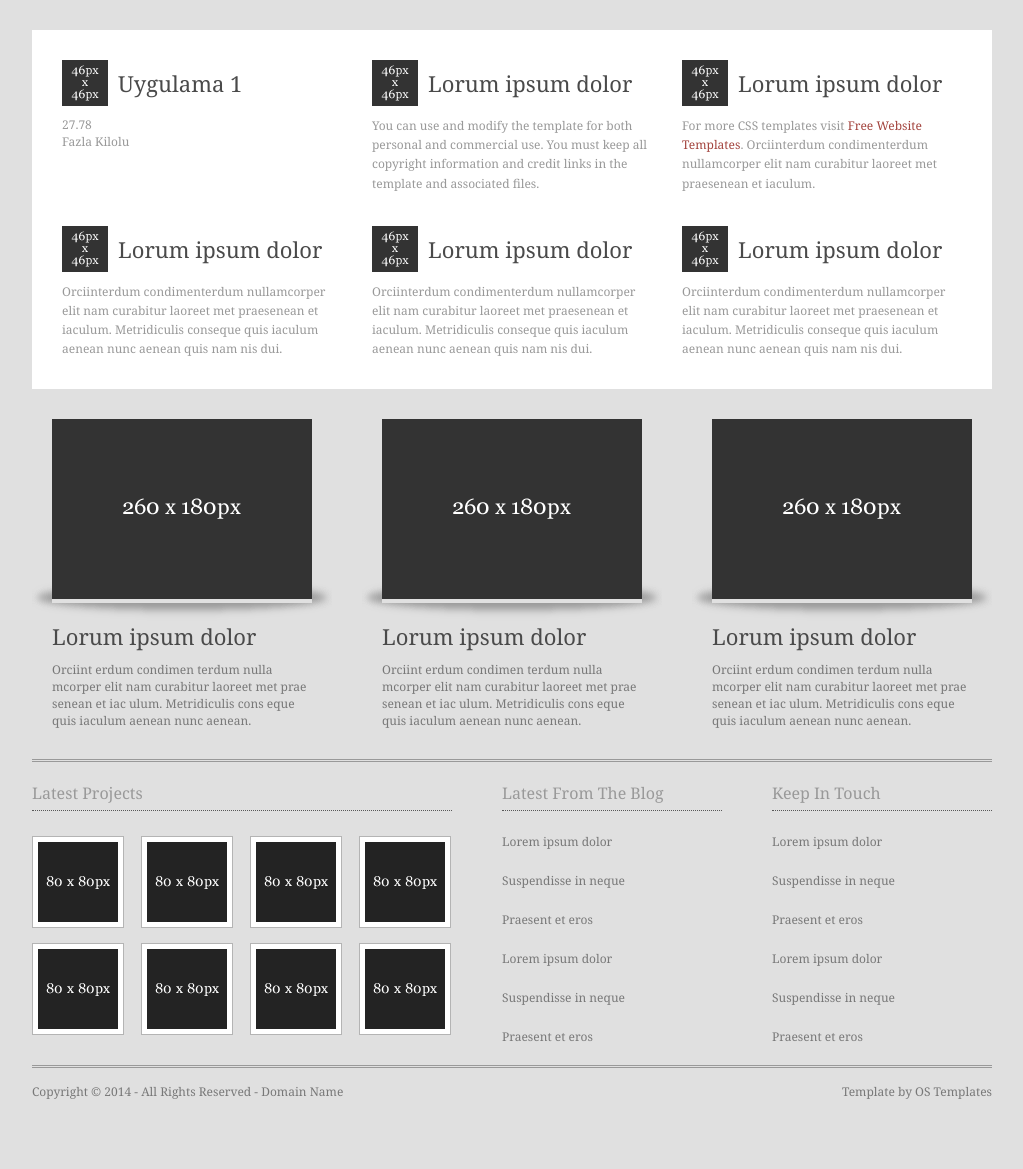
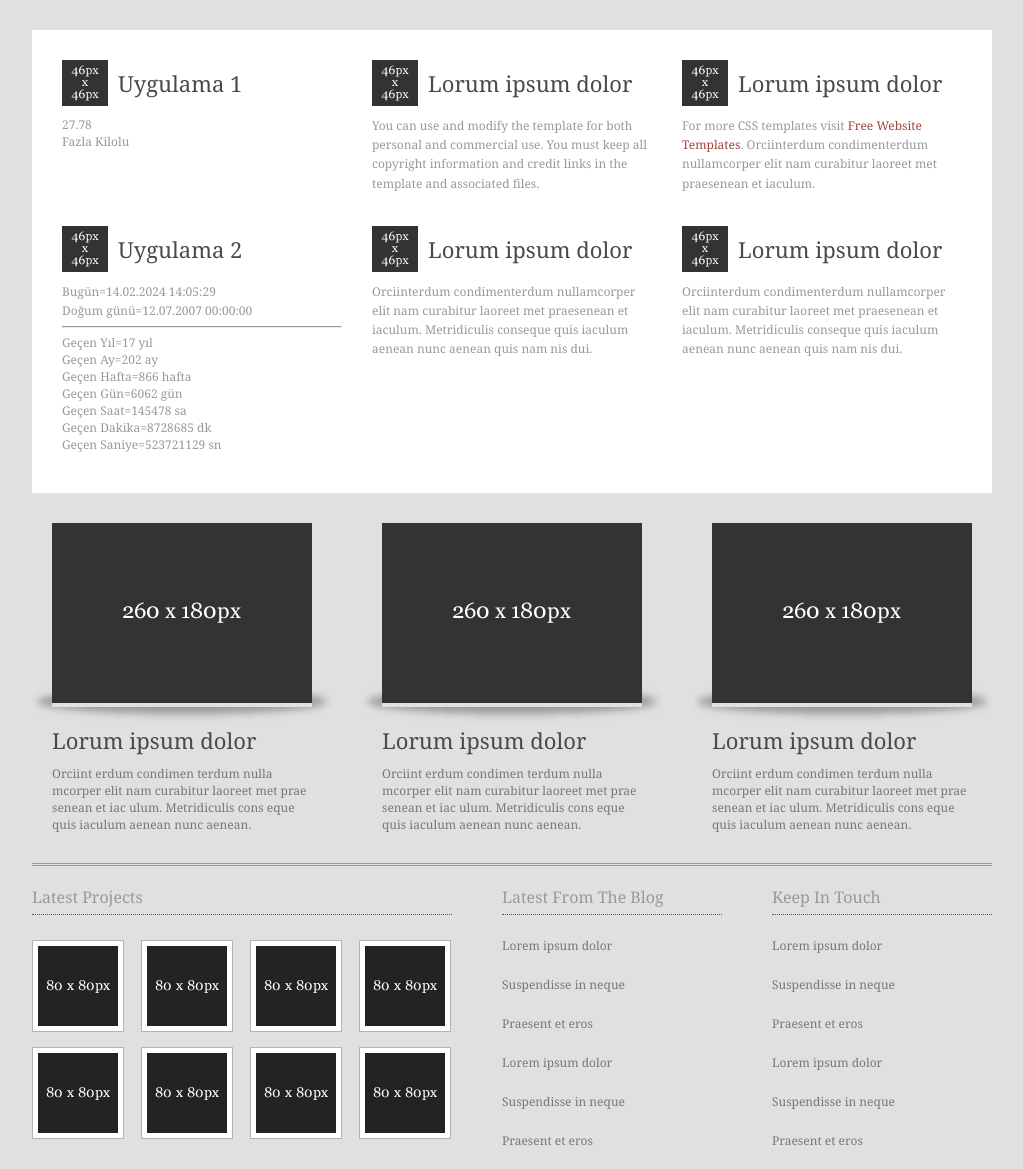
Before and after one commit to BarisReal/VkiHesap, a PHP site: page / in a window 1280 px wide. Shown: the part 345-1514 px from the top of the page, without its empty margins (128-1151 px from the left). Before the commit the page ends 1444 px from the top, so only its background shows below. Run offline with PHP 8.4, Linux system fonts and the light colour scheme.

Commit message:
Add files via upload

```diff
--- a/index.php
+++ b/index.php
@@ -8,7 +8,7 @@ Licence URI: http://www.os-templates.com/template-terms
 -->
 <html xmlns="http://www.w3.org/1999/xhtml">
 <head>
-<title>Realistic</title>
+<title>BarisReal</title>
 <meta http-equiv="Content-Type" content="text/html; charset=iso-8859-1" />
 <link rel="stylesheet" href="layout/styles/layout.css" type="text/css" />
 <script type="text/javascript" src="layout/scripts/jquery.min.js"></script>
@@ -129,8 +129,25 @@ function ekranayaz($Hesapla){
         <p>For more CSS templates visit <a href="http://www.os-templates.com/">Free Website Templates</a>. Orciinterdum condimenterdum nullamcorper elit nam curabitur laoreet met praesenean et iaculum.</p>
       </div>
       <div class="spacer">&nbsp;</div>
-      <div class="block"><img src="images/demo/46x46.gif" width="46" height="46" alt="" /><strong>Lorum ipsum dolor</strong>
-        <p>Orciinterdum condimenterdum nullamcorper elit nam curabitur laoreet met praesenean et iaculum. Metridiculis conseque quis iaculum aenean nunc aenean quis nam nis dui.</p>
+      <div class="block"><img src="images/demo/46x46.gif" width="46" height="46" alt="" /><strong>Uygulama 2</strong>
+        <p><?php
+ date_default_timezone_set('Europe/Istanbul');
+
+ $dogum_tarihi = mktime(0, 0, 0, 7, 12 , 2007);
+ $suan=time();
+
+  $gecen_zaman=$suan-$dogum_tarihi;
+
+ echo "Bugün=".date('d.m.Y H:i:s',$suan)."<br>";
+ echo "Doğum günü=".date('d.m.Y H:i:s',$dogum_tarihi)."<br><hr>";
+ echo "Geçen Yıl=".round($gecen_zaman/(60*60*24*365))." yıl<br>";
+ echo "Geçen Ay=".round($gecen_zaman/(60*60*24*30))." ay<br>";
+ echo "Geçen Hafta=".round($gecen_zaman/(60*60*24*7))." hafta<br>";
+ echo "Geçen Gün=".round($gecen_zaman/(60*60*24))." gün<br>";
+ echo "Geçen Saat=".round($gecen_zaman/(60*60))." sa<br>";
+ echo "Geçen Dakika=".round(($gecen_zaman/60))." dk<br>";
+ echo "Geçen Saniye=".$gecen_zaman." sn<br>";
+?></p>
       </div>
       <div class="block"><img src="images/demo/46x46.gif" width="46" height="46" alt="" /><strong>Lorum ipsum dolor</strong>
         <p>Orciinterdum condimenterdum nullamcorper elit nam curabitur laoreet met praesenean et iaculum. Metridiculis conseque quis iaculum aenean nunc aenean quis nam nis dui.</p>
```
